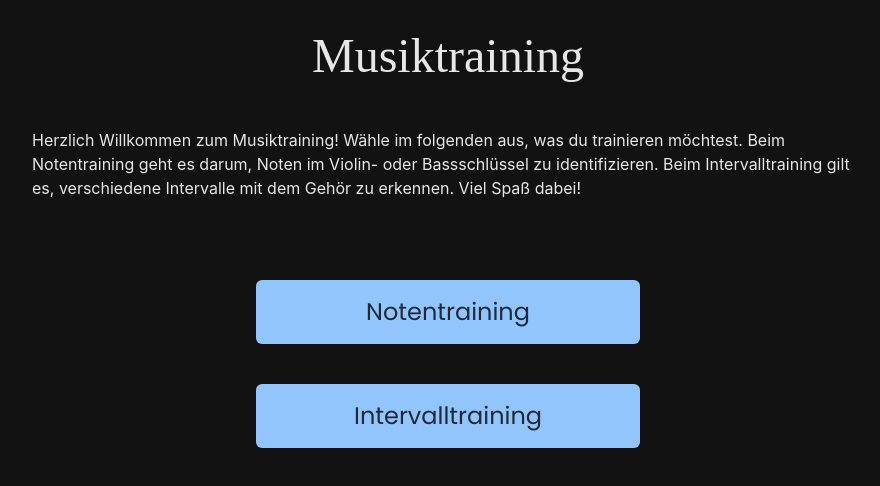
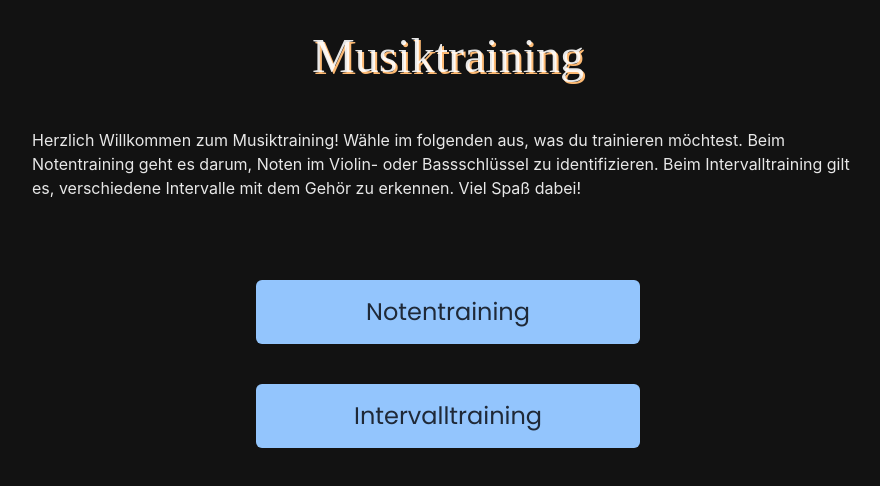
Before and after one commit to kilianmandscharo/music_training, a Next.js app: page / in a window 1280 px wide. Shown: the top 486 px of the page, without its empty margins (192-1072 px from the left). Built offline with nearby package versions, Linux system fonts and the light colour scheme; a web font is replaced by a local one.

Commit message:
layout changes

```diff
--- a/components/ExtendableMenu.tsx
+++ b/components/ExtendableMenu.tsx
@@ -28,7 +28,7 @@ export default function ExtendableMenu({
         : "animate-rotateClose";
 
     return (
-        <div className="border-y-2 border-y-white/70 flex flex-col py-3 gap-6">
+        <div className="border-y-2 border-y-white/70 flex flex-col py-3 gap-6 w-72">
             <div className="relative flex flex-col justify-center">
                 <button
                     onClick={handleClick}
--- /dev/null
+++ b/components/IntervalIcon.tsx
@@ -0,0 +1,20 @@
+export default function IntervalIcon() {
+    return (
+        <svg
+            width="33"
+            height="58"
+            viewBox="0 0 33 58"
+            fill="none"
+            xmlns="http://www.w3.org/2000/svg"
+        >
+            <path
+                d="M18.0273 3H19.4481C19.6667 4.49362 19.9399 5.82331 20.2678 6.98907C20.5956 8.1184 21.0692 9.22951 21.6885 10.3224C22.3078 11.3789 23.1275 12.5264 24.1475 13.765C25.2404 15.0401 26.1512 16.1148 26.8798 16.9891C27.6084 17.827 28.337 18.7195 29.0656 19.6667C30.4135 21.3424 31.3971 23.0729 32.0164 24.8579C32.6721 26.6066 33 28.3916 33 30.2131C33 34.0018 31.3971 38.592 28.1913 43.9836H27.3169C28.337 41.8342 29.2477 39.6849 30.0492 37.5355C30.8871 35.3497 31.306 33.2732 31.306 31.306C31.306 29.3388 30.796 27.3169 29.776 25.2404C28.7559 23.1639 27.3169 21.4153 25.459 19.9945C23.6375 18.5738 21.6339 17.7905 19.4481 17.6448V48.5738C19.4481 50.1403 18.9381 51.6157 17.918 53C16.9344 54.3479 15.6229 55.4408 13.9836 56.2787C12.3443 57.1166 10.541 57.5355 8.57377 57.5355C7.00729 57.5355 5.6776 57.1348 4.5847 56.3333C3.52823 55.5319 3 54.3479 3 52.7814C3 51.6157 3.30965 50.5045 3.92896 49.4481C4.54827 48.3552 5.36794 47.3898 6.38798 46.5519C7.40801 45.714 8.51913 45.0583 9.72131 44.5847C10.9599 44.1111 12.1985 43.8743 13.4372 43.8743C15.5501 43.8743 17.0801 44.2933 18.0273 45.1311V3Z"
+                fill="#FDBA74"
+            />
+            <path
+                d="M15.0273 0H16.4481C16.6667 1.49362 16.9399 2.82331 17.2678 3.98907C17.5956 5.1184 18.0692 6.22951 18.6885 7.3224C19.3078 8.37887 20.1275 9.52641 21.1475 10.765C22.2404 12.0401 23.1512 13.1148 23.8798 13.9891C24.6084 14.827 25.337 15.7195 26.0656 16.6667C27.4135 18.3424 28.3971 20.0729 29.0164 21.8579C29.6721 23.6066 30 25.3916 30 27.2131C30 31.0018 28.3971 35.592 25.1913 40.9836H24.3169C25.337 38.8342 26.2477 36.6849 27.0492 34.5355C27.8871 32.3497 28.306 30.2732 28.306 28.306C28.306 26.3388 27.796 24.3169 26.776 22.2404C25.7559 20.1639 24.3169 18.4153 22.459 16.9945C20.6375 15.5738 18.6339 14.7905 16.4481 14.6448V45.5738C16.4481 47.1403 15.9381 48.6157 14.918 50C13.9344 51.3479 12.6229 52.4408 10.9836 53.2787C9.34426 54.1166 7.54098 54.5355 5.57377 54.5355C4.00729 54.5355 2.6776 54.1348 1.5847 53.3333C0.528234 52.5319 0 51.3479 0 49.7814C0 48.6157 0.309654 47.5045 0.928962 46.4481C1.54827 45.3552 2.36794 44.3898 3.38798 43.5519C4.40801 42.714 5.51913 42.0583 6.72131 41.5847C7.95993 41.1111 9.19854 40.8743 10.4372 40.8743C12.5501 40.8743 14.0801 41.2933 15.0273 42.1311V0Z"
+                fill="#FC79FF"
+            />
+        </svg>
+    );
+}
--- a/components/IntervalStats.tsx
+++ b/components/IntervalStats.tsx
@@ -26,7 +26,7 @@ export default function IntervalStats({
         setClosing(true);
         setTimeout(() => {
             newRound();
-        }, 200);
+        }, 180);
     };
 
     const calculateStats = () => {
--- a/pages/index.tsx
+++ b/pages/index.tsx
@@ -1,6 +1,7 @@
 import type { NextPage } from "next";
 import Head from "next/head";
 import Link from "next/link";
+import IntervalIcon from "../components/IntervalIcon";
 
 const Home: NextPage = () => {
     return (
@@ -24,9 +25,11 @@ const Home: NextPage = () => {
                 <link rel="shortcut icon" href="favicon.ico" />
             </Head>
             <div className="text-white/90 mx-auto p-8 max-w-4xl">
-                <h1 className="text-5xl text-center font-header">
-                    Musiktraining
-                </h1>
+                <header className="flex justify-around items-center gap-4">
+                    <h1 className="text-5xl text-center font-header text-shadow-orange">
+                        Musiktraining
+                    </h1>
+                </header>
                 <p className="mb-20 mt-12">
                     Herzlich Willkommen zum Musiktraining! Wähle im folgenden
                     aus, was du trainieren möchtest. Beim Notentraining geht es
--- a/styles/globals.css
+++ b/styles/globals.css
@@ -37,6 +37,10 @@ body {
     gap: 0.5rem;
 }
 
+.text-shadow-orange {
+    text-shadow: 2px 2px #fdba74;
+}
+
 a {
     color: inherit;
     text-decoration: none;
```
